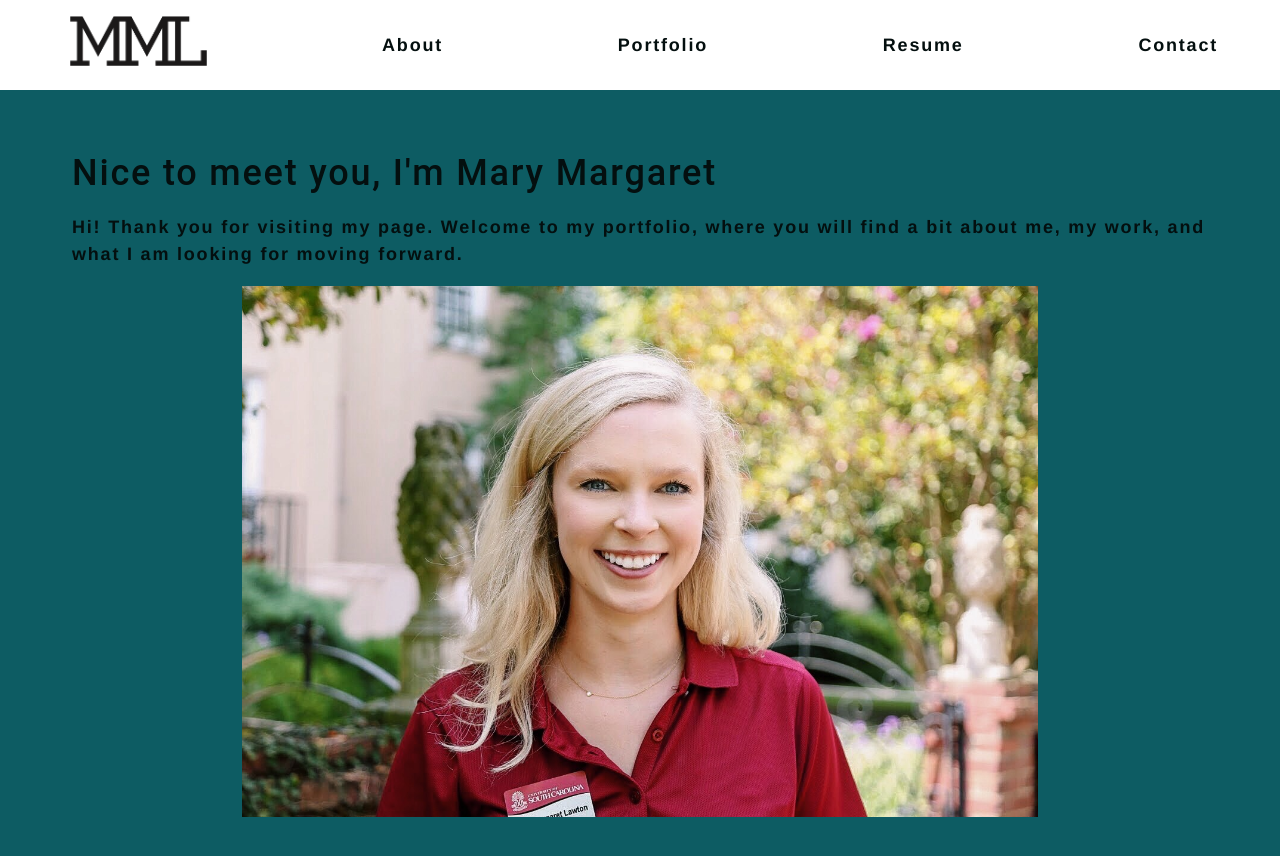
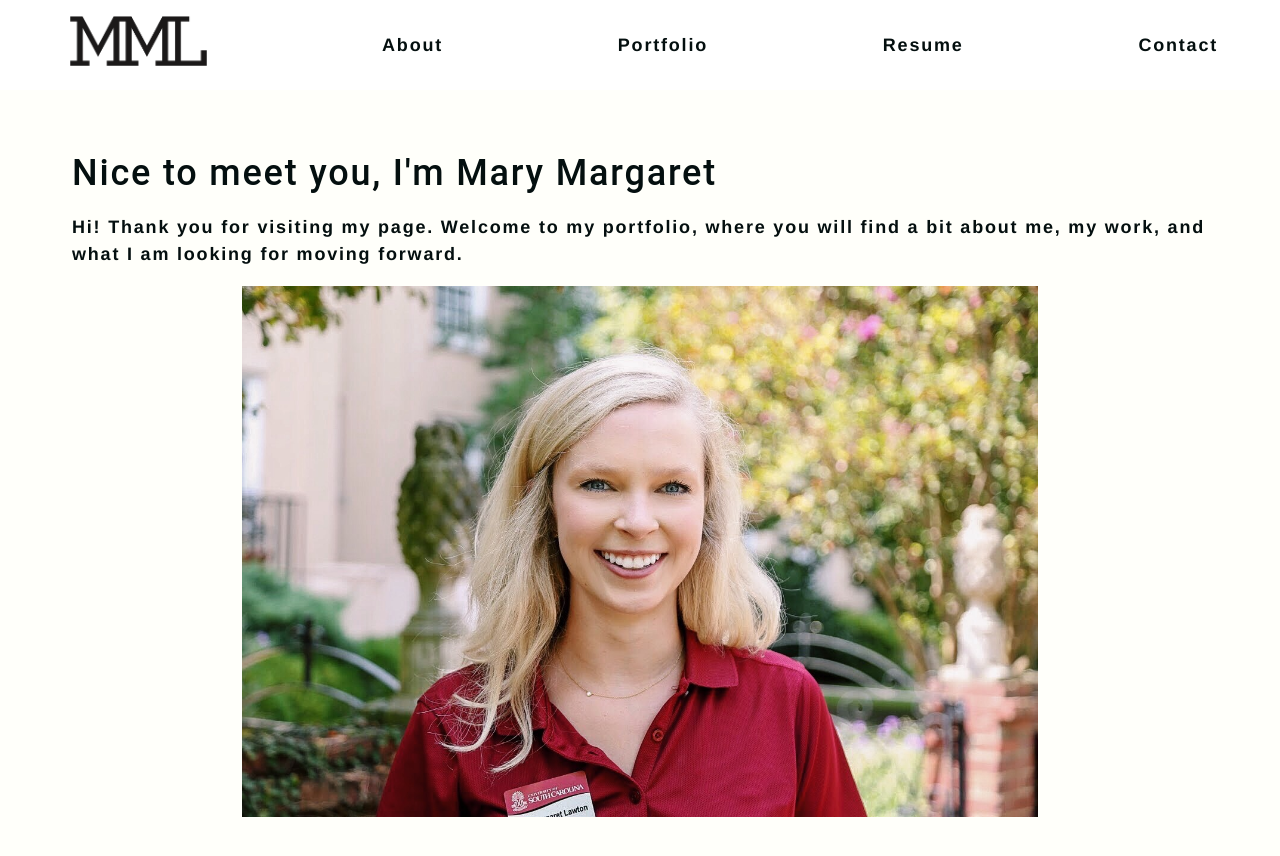
Before and after one commit to mmlawton15/ReactPortfolio, a React (Create React App) app: page / in a window 1280 px wide. Shown: the top 856 px of the page. Built offline with nearby package versions, Linux system fonts and the light colour scheme.

Commit message:
cleaning up bg image and finishing about page content

```diff
--- a/src/components/pages/About.js
+++ b/src/components/pages/About.js
@@ -18,7 +18,11 @@ export default function About() {
                     My favorite places to visit are NYC, Florence, IT, and Palm Beach, FL.
                 </p>
             </div>
-            <div className="professional-interests">
+            <br/>
+            <br/>
+            <br/>
+            <br/>
+            <div className="MM-facts">
             <h2>Professional Interests</h2>
                 <p>I studied AP Computer Science in high school, and Graphic Design in college. I have recently revisited this industry,
                     and completed a 6-month bootcamp
--- a/src/index.css
+++ b/src/index.css
@@ -34,7 +34,7 @@ body {
   line-height: 1.5;
   font-size: 18px;
   letter-spacing: .1em;
-  background: var(--darkest-blue);
+  background: var(--white);
   color: var(--text);
   font-family: 'Helvetica';
 }
```
